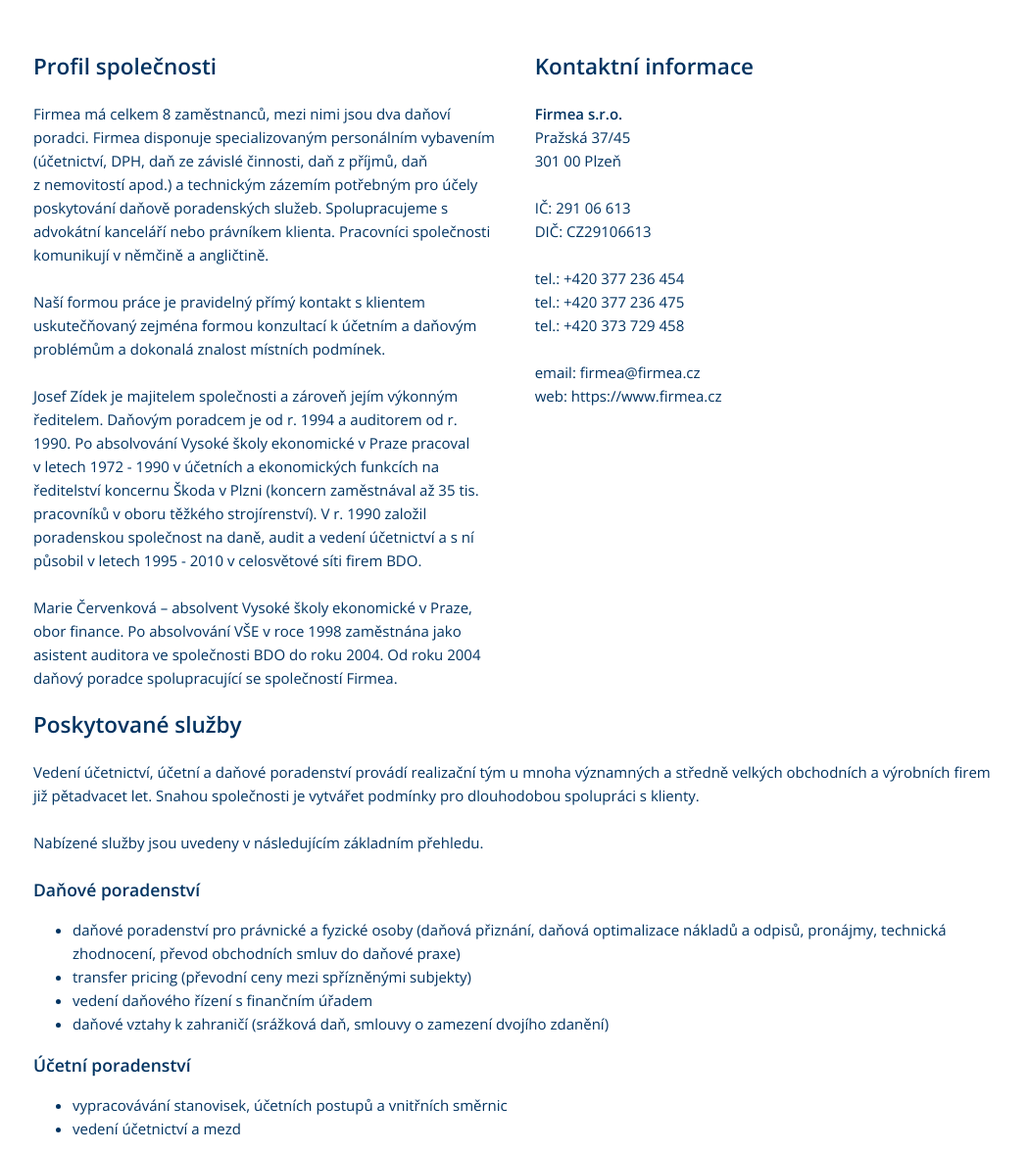
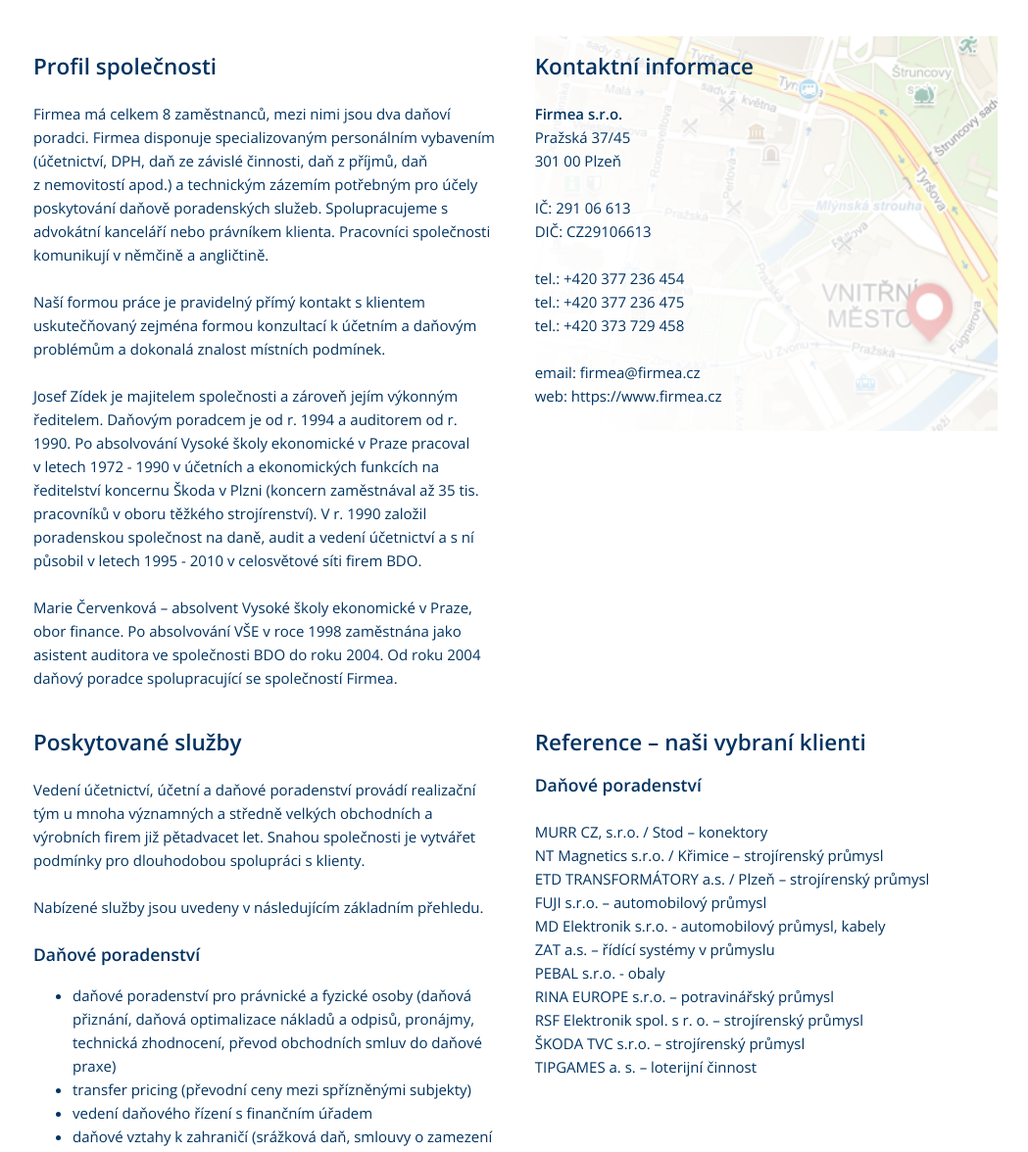
Before and after one commit to jabecz/firmea-web, a plain HTML site: page index.html in a window 1280 px wide. Shown: the part 107-1283 px from the top of the page at 98% size, without its empty margins (114-1163 px from the left). Drawn offline with nearby package versions, Linux system fonts and the light colour scheme.

Commit message:
2 columns

```diff
--- a/index.html
+++ b/index.html
@@ -19,7 +19,7 @@ Poskytujeme porady v celém spektru daní, vedeme DPH pro zahraniční firmy, d
     </header>
     <section class="content">
 
-      <section class="content-right">
+      <section class="content-right contact">
         <h2>Kontaktní informace</h2>
 
         <p>
@@ -51,6 +51,7 @@ Poskytujeme porady v celém spektru daní, vedeme DPH pro zahraniční firmy, d
         <p>Marie Červenková – absolvent Vysoké školy ekonomické v Praze, obor finance. Po absolvování VŠE v roce 1998 zaměstnána jako asistent auditora ve společnosti BDO do roku 2004. Od roku 2004 daňový poradce spolupracující se společností Firmea.</p>
       </section>
 
+      <section class="content-left">
         <h2>Poskytované služby</h2>
 
         <p>Vedení účetnictví, účetní a daňové poradenství provádí realizační tým u mnoha významných a středně velkých obchodních a výrobních firem již pětadvacet let. Snahou společnosti je vytvářet podmínky pro dlouhodobou spolupráci s klienty.</p>
@@ -74,7 +75,9 @@ Poskytujeme porady v celém spektru daní, vedeme DPH pro zahraniční firmy, d
 
           <li>vedení účetnictví a mezd</li>
         </ul>
+      </section>
 
+      <section class="content-right">
         <h2>Reference – naši vybraní klienti</h2>
 
         <h3>Daňové poradenství</h3>
@@ -94,5 +97,6 @@ Poskytujeme porady v celém spektru daní, vedeme DPH pro zahraniční firmy, d
         </p>
       </section>
     </section>
+  </section>
 </body>
 </html>
--- a/main.css
+++ b/main.css
@@ -39,6 +39,7 @@ p {
   .content-left {
     width: 48%;
     float: left;
+    clear: left;
   }
   .content-right {
     width: 48%;
@@ -50,6 +51,10 @@ p {
   .content-right {
     //padding-left: 10px;
   }
+  .contact {
+    background-image: url('prazska1.png');
+    background-position: top right;
+  }
 }
 
 h2 {
```
Also changed, not shown: prazska1.png (added). Lines whose indentation alone changed are shown as unchanged.
